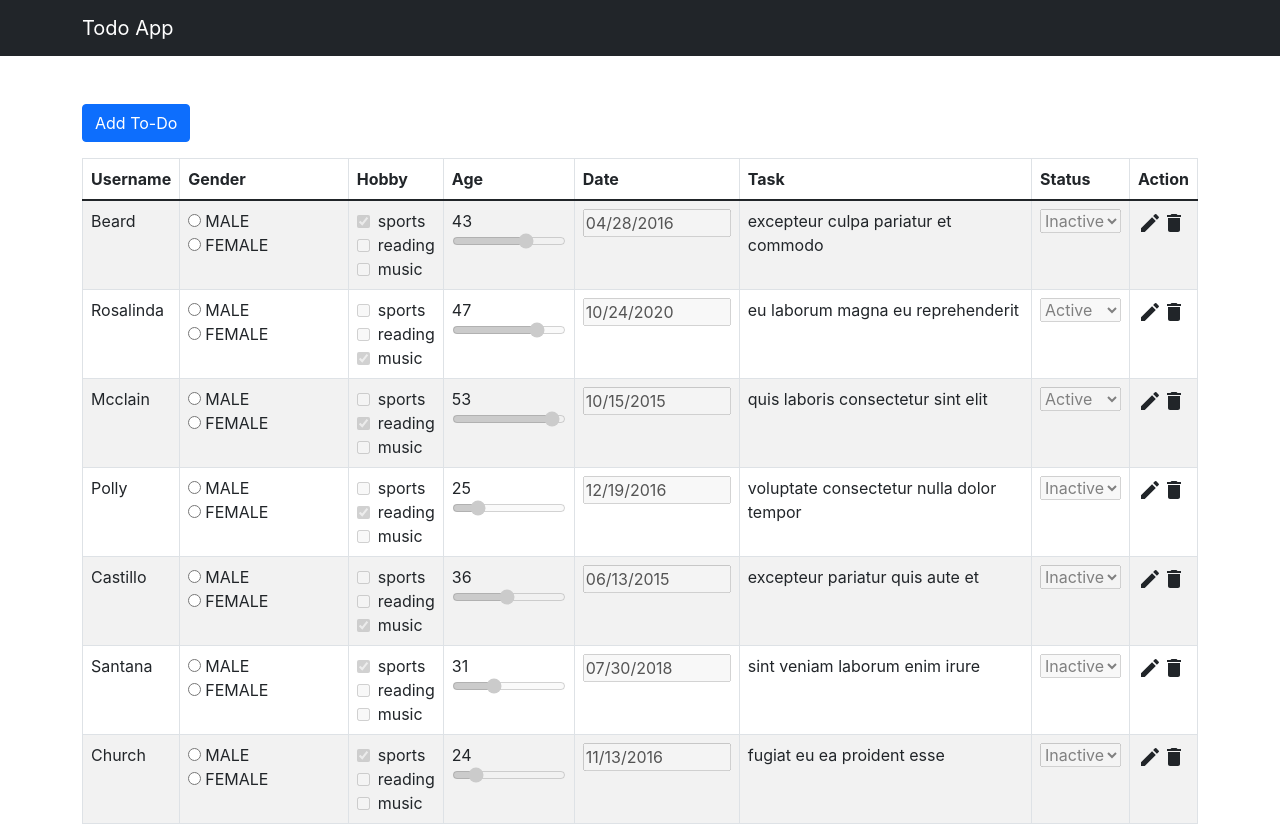
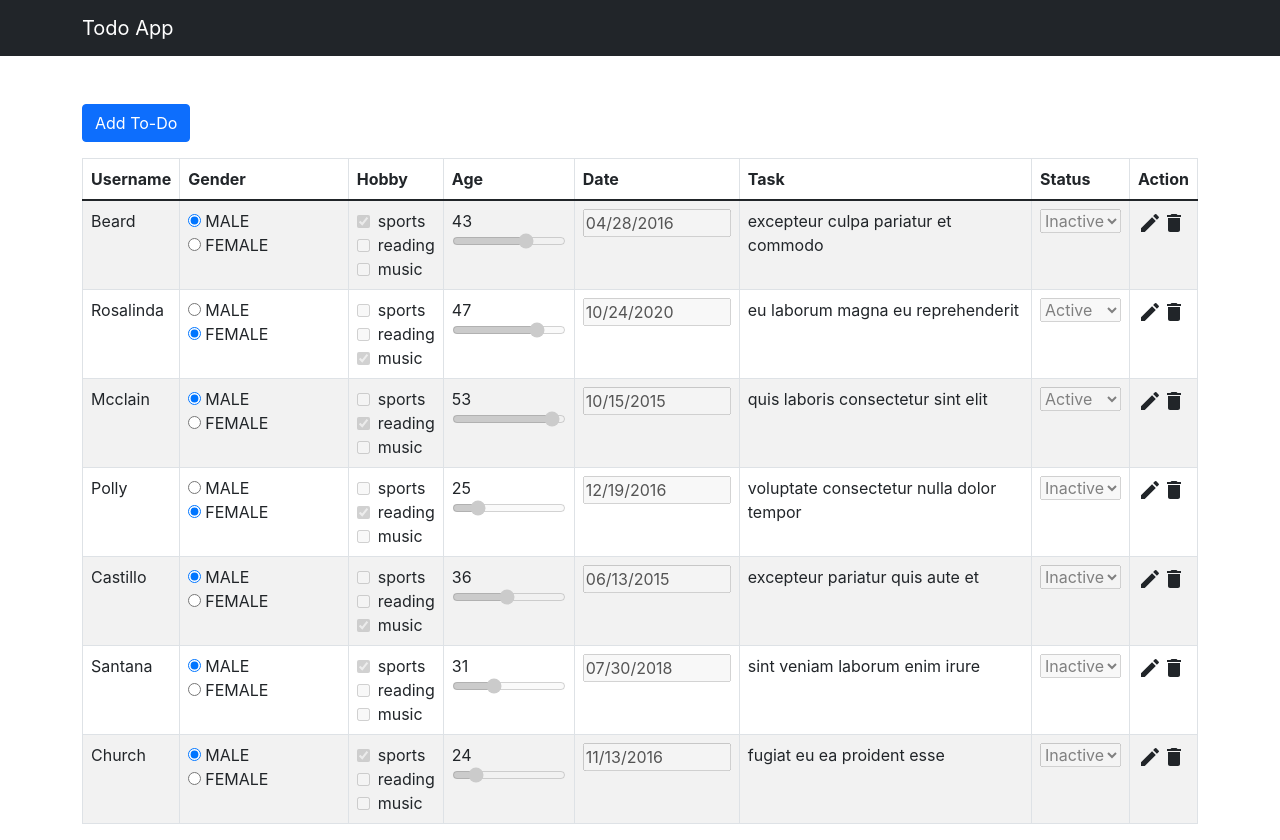
Before and after one commit to RahulParmarRP/react-trootech-test, a React (Create React App) app: page / in a window 1280 px wide. Built offline with nearby package versions, Linux system fonts and the light colour scheme.

Commit message:
revised for radio buttons

```diff
--- a/src/components/DataTable/index.jsx
+++ b/src/components/DataTable/index.jsx
@@ -82,18 +82,20 @@ const DataTable = ({ todos }) => {
                   )}
                 </td>
                 <td>
-                  <fieldset className="form-field" value={gender}>
-                    {GENDER_LIST.map((g) => (
+                  <fieldset className="form-field">
+                    {GENDER_LIST.map((g, i) => {
+                      debugger
+                      return (
                         <label className="gender-label" key={g}>
                           <input
                             type="radio"
-                          name="gender"
-                          // value={g}
-                          defaultValue={Boolean(g === todo.gender)}
+                            value={g}
+                            checked={Boolean(todo.gender === GENDER_LIST[i])}
                           />
                           {g.toUpperCase()}
                         </label>
-                    ))}
+                      )
+                    })}
                   </fieldset>
                   {/* <div
                     className="form-field"
@@ -110,8 +112,8 @@ const DataTable = ({ todos }) => {
                           type="checkbox"
                           name="hobby"
                           value={h}
-                          defaultChecked={todo?.hobby?.includes(h)}
-                          onChange={() => {}}
+                          defaultChecked={todo?.hobby.includes(h)}
+                          onChange={() => { }}
                           disabled={!isEditMode}
                         />
                         {h}
--- a/src/constants/index.js
+++ b/src/constants/index.js
@@ -1,5 +1,5 @@
 export const CONFIRM_DELETE_MESSAGE = 'Are you sure you want to delete this?'
 
-export const GENDER_LIST = ['MALE', 'FEMALE']
+export const GENDER_LIST = ['male', 'female']
 
 export const HOBBY_LIST = ['sports', 'reading', 'music']
```
Lines whose indentation alone changed are shown as unchanged.
